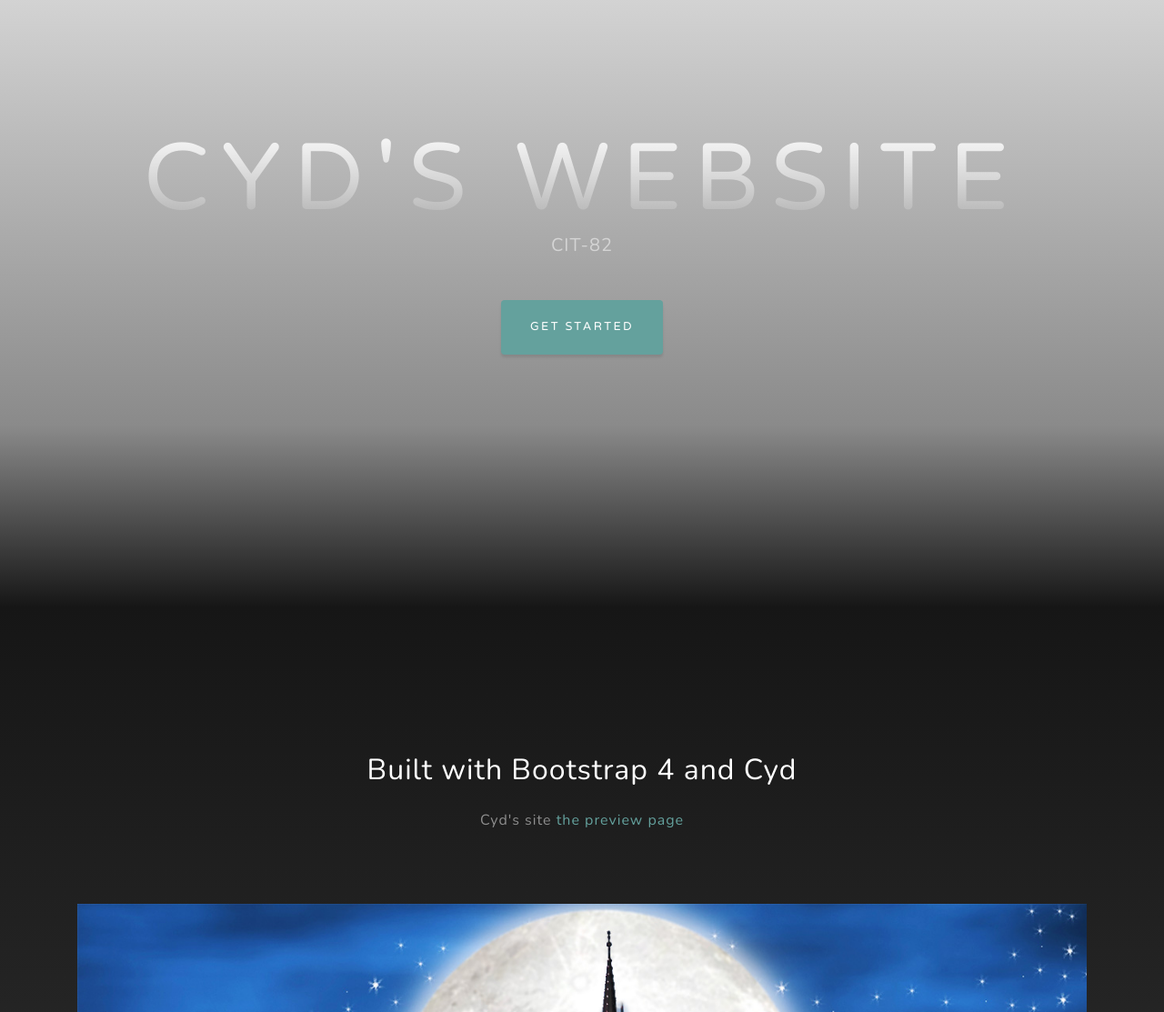
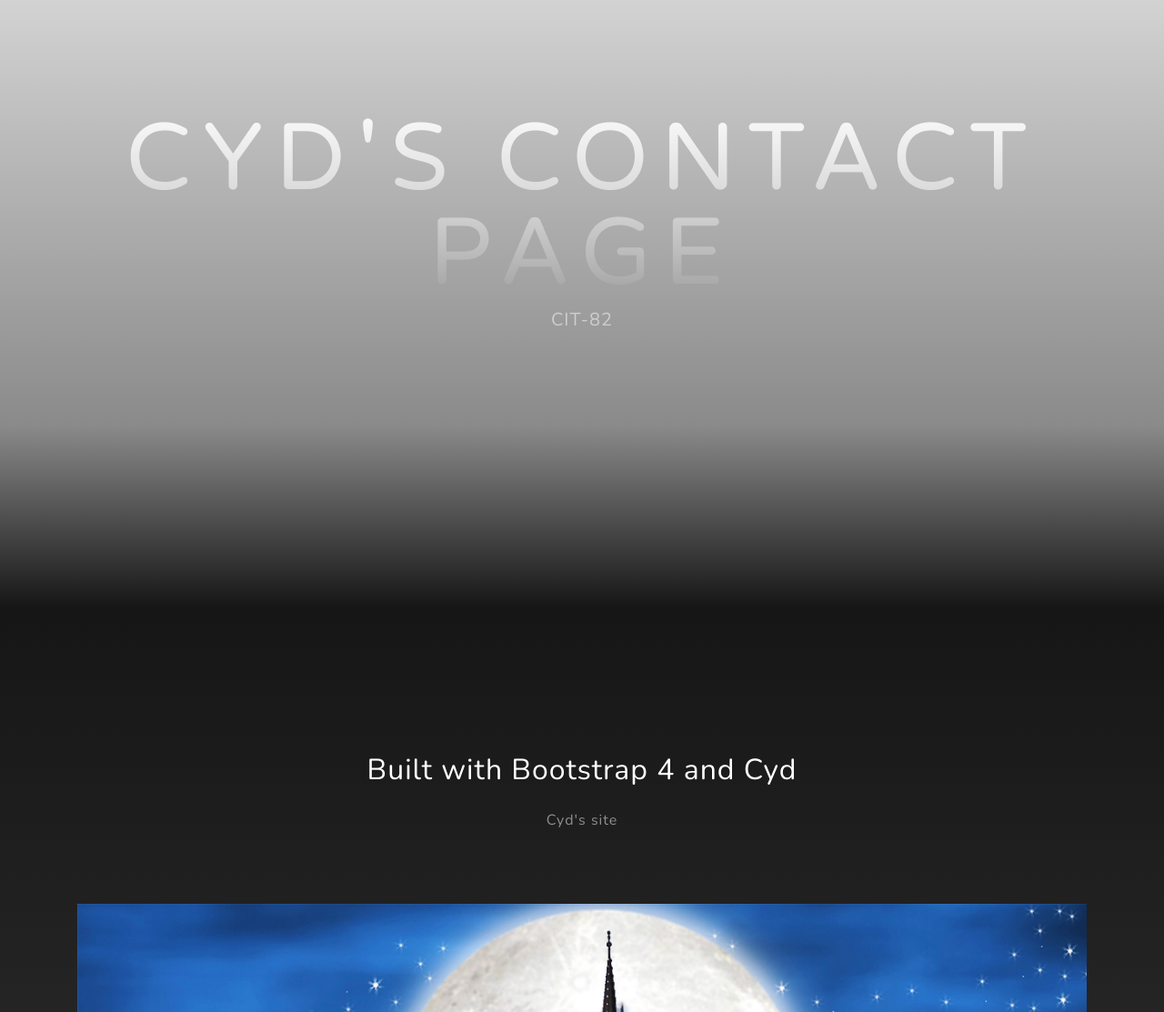
Before and after one commit to Cjgrubz/cjgrubz.github.io, a plain HTML site: page contact/index.html in a window 1280 px wide. Shown: the part 220-1333 px from the top of the page at 91% size. Drawn offline with nearby package versions, Linux system fonts and the light colour scheme; files whose address does not match are found by name.

Commit message:
update 1.0

```diff
--- a/contact/index.html
+++ b/contact/index.html
@@ -41,9 +41,9 @@
     <header class="masthead">
         <div class="container d-flex h-100 align-items-center">
           <div class="mx-auto text-center">
-            <h1 class="mx-auto my-0 text-uppercase">Cyd's Website</h1>
+            <h1 class="mx-auto my-0 text-uppercase">Cyd's Contact Page</h1>
             <h2 class="text-white-50 mx-auto mt-2 mb-5">CIT-82 </h2>
-            <a href="#about" class="btn btn-primary js-scroll-trigger">Get Started</a>
+            <!--<a href="#about" class="btn btn-primary js-scroll-trigger">Get Started</a>-->
           </div>
         </div>
       </header>
@@ -55,7 +55,7 @@
             <div class="col-lg-8 mx-auto">
               <h2 class="text-white mb-4">Built with Bootstrap 4 and Cyd</h2>
               <p class="text-white-50">Cyd's site
-                <a href="http://startbootstrap.com/template-overviews/grayscale/">the preview page</a></p>
+                <!--<a href="http://startbootstrap.com/template-overviews/grayscale/">the preview page</a></p>-->
             </div>
           </div>
           <img src="../img/cinderella-castle.jpg" class="img-fluid" alt="">
```
Also changed, not shown: aboutme/index.html (+3 -3 lines), index.html (+8 -6 lines), myservice/index.html (+3 -3 lines), img/me.jpg (added), img/mickey.JPG (added), img/timmy.JPG (added).
